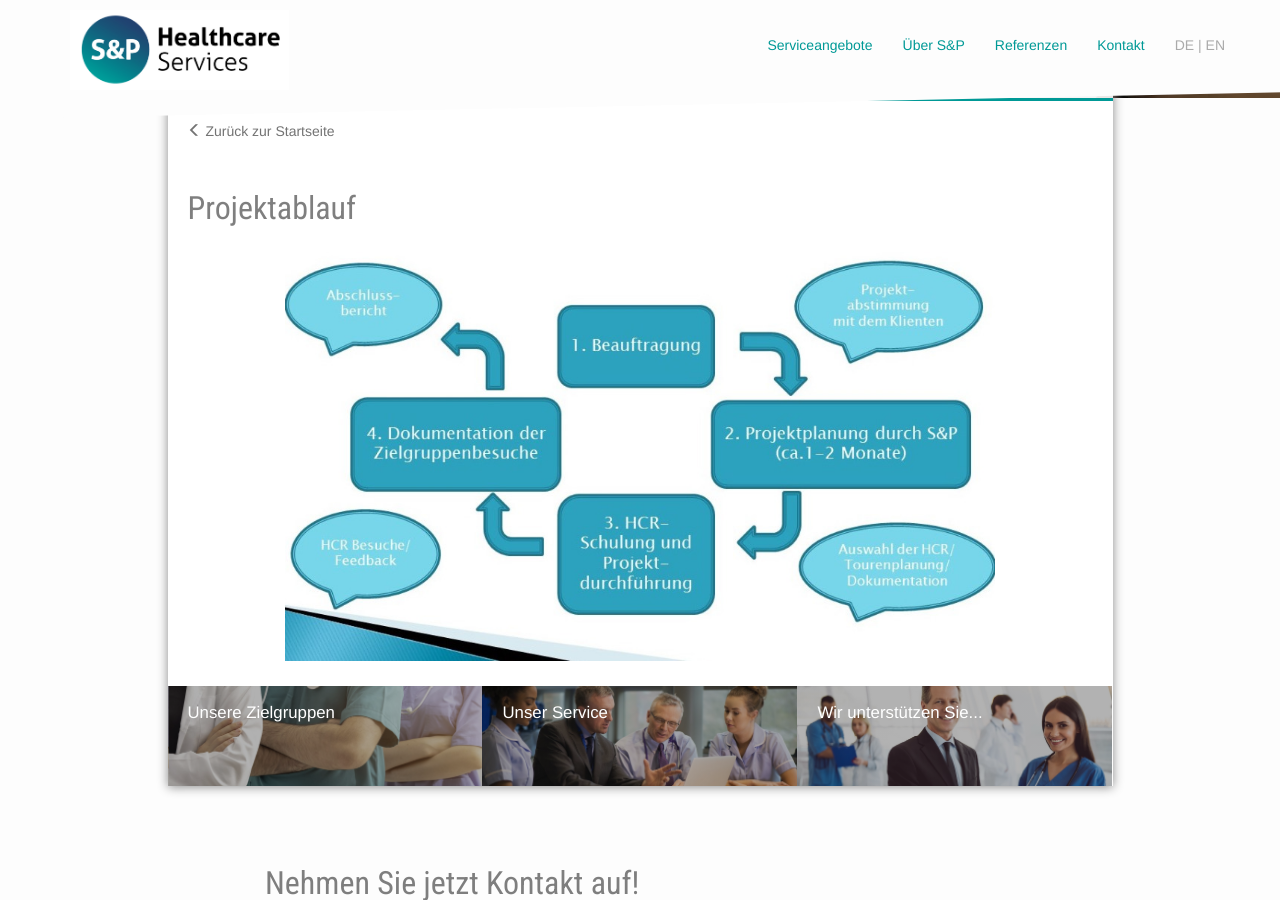
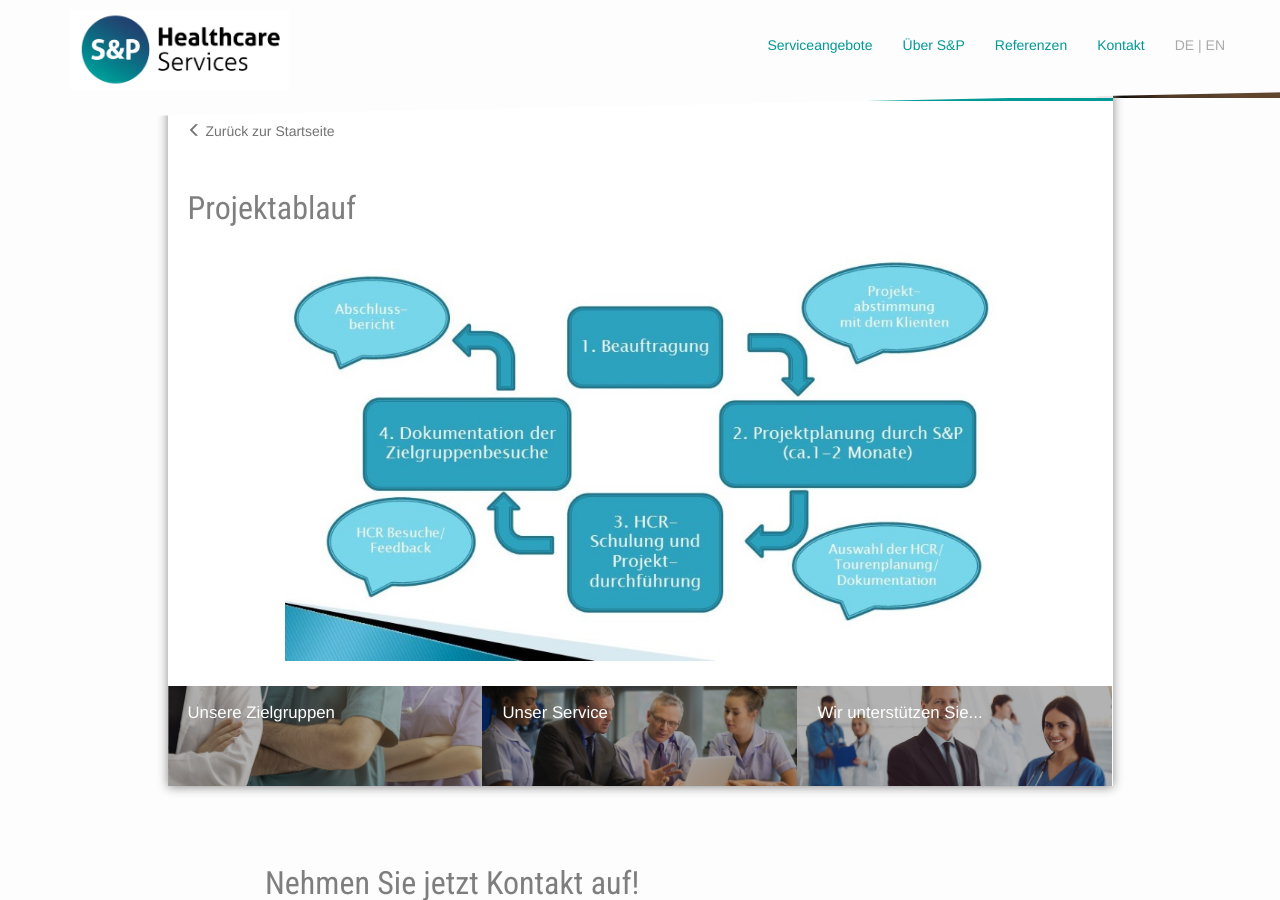
Before and after one commit to samlawski/sp-healthcare, a Jekyll site: the page built from projektablauf.html, in a window 1280 px wide and 900 px high, scrolled down 502 px. Built offline with Jekyll 4.4.1, drawn with Linux system fonts in a browser that asks for light colours; nearby versions of some CDN libraries.

Commit message:
Updated 2 files via CloudCannon

```diff
--- a/projektablauf.html
+++ b/projektablauf.html
@@ -11,7 +11,7 @@
 <div>
   <div class="row">
     <div class="col-sm-offset-1 col-sm-10">
-      <img alt="Projektablauf Grafik" class="img-responsive editable" src="/uploads/projektablauf-1-3.jpg" width="951" />
+      <img alt="Projektablauf Grafik" class="img-responsive editable" src="/uploads/projektablauf-4.jpg" width="951" />
     </div>
   </div>
 </div>
```
Also changed, not shown: uploads/projektablauf-4.jpg (added).
